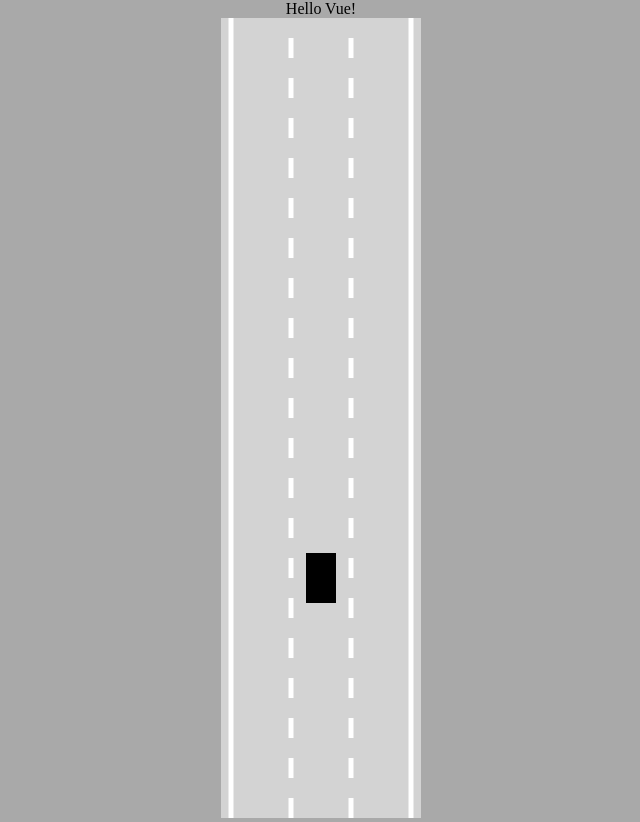
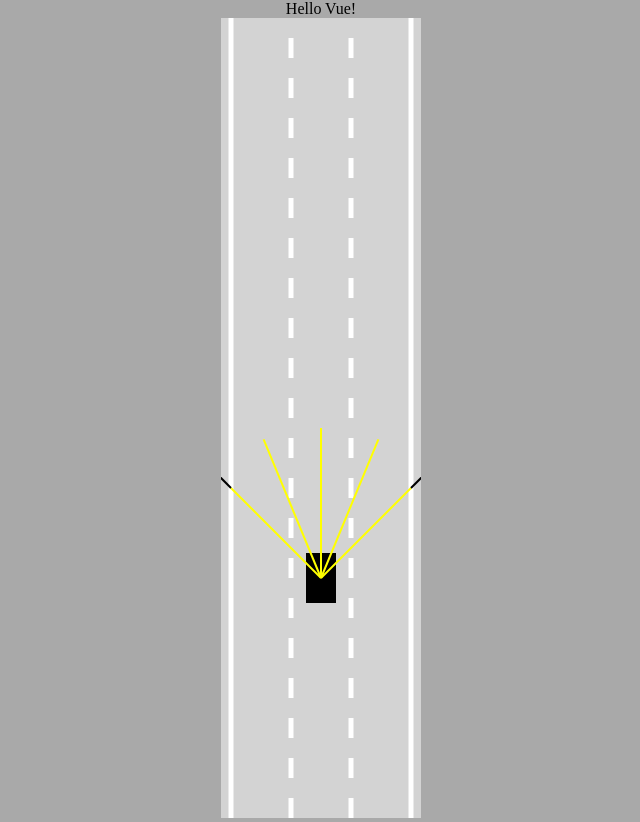
Before and after one commit to seanlau555/self-driving-car-js, a plain HTML site: page index.html in a window 1280 px wide. Shown: the whole page, without its empty margins (319-959 px from the left). Drawn offline with nearby package versions, Linux system fonts and the light colour scheme.

Commit message:
part 4 add sensor

```diff
--- a/car.js
+++ b/car.js
@@ -10,10 +10,13 @@ class Car {
 		this.maxSpeed=3;
 		this.friction=0.05;
 		this.angle=0;
+
+		this.sensor = new Sensor(this)
 		this.controls = new Controls()
 	}
-	update() {
+	update(roadBorders) {
 		this.#move()
+		this.sensor.update(roadBorders)
 	}
 	#move() {
 		// forward and backward
@@ -52,6 +55,7 @@ class Car {
 		this.x-=Math.sin(this.angle)*this.speed;
 		this.y-=Math.cos(this.angle)*this.speed
 	}
+
 	draw(ctx) {
 		ctx.save()
 		ctx.translate(this.x, this.y)
@@ -66,5 +70,7 @@ class Car {
 		)
 		ctx.fill()
 		ctx.restore()
+
+		this.sensor.draw(ctx)
 	}
 }
--- a/index.html
+++ b/index.html
@@ -8,6 +8,7 @@
 <body>
 	<div id="app">{{message}}</div>
 	<canvas id="myCanvas"></canvas>
+	<script src="sensor.js"></script>
 	<script src="utils.js"></script>
 	<script src="road.js"></script>
 	<script src="controls.js"></script>
--- a/main.js
+++ b/main.js
@@ -4,13 +4,12 @@ canvas.width = 200;
 const ctx = canvas.getContext("2d")
 const road = new Road(canvas.width/2, canvas.width*0.9)
 const car = new Car(road.getLaneCenter(1), 100, 30, 50)
-car.draw(ctx)
 
 
 animate()
 
 function animate() {
-	car.update()
+	car.update(road.borders)
 	canvas.height = window.innerHeight;
 
 	ctx.save()
--- /dev/null
+++ b/sensor.js
@@ -0,0 +1,110 @@
+class Sensor {
+  constructor(car) {
+    this.car = car;
+    this.rayCount = 5;
+    this.rayLength = 150;
+    this.raySpread = Math.PI/2;
+
+    this.rays = [];
+    this.readings=[]
+  }
+
+  update(roadBorders) {
+    this.#castRays()
+
+    this.readings=[]
+    this.rays.forEach((_, i) => {
+      this.readings.push(
+        this.#getReading(this.rays[i], roadBorders)
+      )
+    })
+    // for(let i=0; i<this.rays.length;i++){
+    // }
+  }
+
+  #getReading(ray, roadBorders) {
+    let touches = []
+    roadBorders.forEach((_, i) => {
+      const touch = getIntersection(
+        ray[0],
+        ray[1],
+        roadBorders[i][0],
+        roadBorders[i][1]
+      )
+      if(touch) {
+        touches.push(touch)
+      }
+    })
+    if (touches.length == 0) {
+      return null
+    } else {
+      const offsets = touches.map(e=>e.offset)
+      const minOffset = Math.min(...offsets)
+      return touches.find(e=>e.offset==minOffset)
+    }
+  }
+
+  #castRays(){
+    this.rays = [];
+    new Array(this.rayCount).fill(0).forEach((_, i) => {
+      const rayAngle = lerp(
+        this.raySpread/2,
+        -this.raySpread/2,
+        this.rayCount == 1?0.5:i/(this.rayCount-1)
+      ) + this.car.angle;
+      const start={x:this.car.x, y:this.car.y}
+      const end={
+        x:this.car.x -
+          Math.sin(rayAngle)*this.rayLength,
+        y:this.car.y -
+          Math.cos(rayAngle)*this.rayLength,
+      }
+      this.rays.push([start,end])
+    })
+    // for (let i=0; i<this.rayCount; i++) {
+    // }
+  }
+
+  draw(ctx){
+    new Array(this.rayCount).fill(0).forEach((_, i) => {
+      let end = this.rays[i][1]
+      if(this.readings[i]){
+        end=this.readings[i]
+      }
+
+      // draw yellow line
+      ctx.beginPath()
+      ctx.lineWidth=2
+      ctx.strokeStyle="yellow"
+      ctx.moveTo(
+        this.rays[i][0].x,
+        this.rays[i][0].y
+      )
+      ctx.lineTo(
+        end.x,
+        end.y
+      )
+      ctx.stroke()
+
+      // |---->|<------------|   car
+      //  black     yellow
+      // draw extra black line
+      ctx.beginPath()
+      ctx.lineWidth=2
+      ctx.strokeStyle="black"
+      ctx.moveTo(
+        this.rays[i][1].x,
+        this.rays[i][1].y
+      )
+      ctx.lineTo(
+        end.x,
+        end.y
+      )
+      ctx.stroke()
+
+    })
+    // for(let i=0; i<this.rayCount; i++){
+    // }
+  }
+
+}
--- a/utils.js
+++ b/utils.js
@@ -1,3 +1,23 @@
 function lerp(A,B,t){
   return  A+(B-A)*t
 }
+
+function getIntersection(A,B,C,D){
+    const tTop=(D.x-C.x)*(A.y-C.y)-(D.y-C.y)*(A.x-C.x);
+    const uTop=(C.y-A.y)*(A.x-B.x)-(C.x-A.x)*(A.y-B.y);
+    const bottom=(D.y-C.y)*(B.x-A.x)-(D.x-C.x)*(B.y-A.y);
+
+    if(bottom!=0){
+        const t=tTop/bottom;
+        const u=uTop/bottom;
+        if(t>=0 && t<=1 && u>=0 && u<=1){
+            return {
+                x:lerp(A.x,B.x,t),
+                y:lerp(A.y,B.y,t),
+                offset:t
+            }
+        }
+    }
+
+    return null;
+}
```
